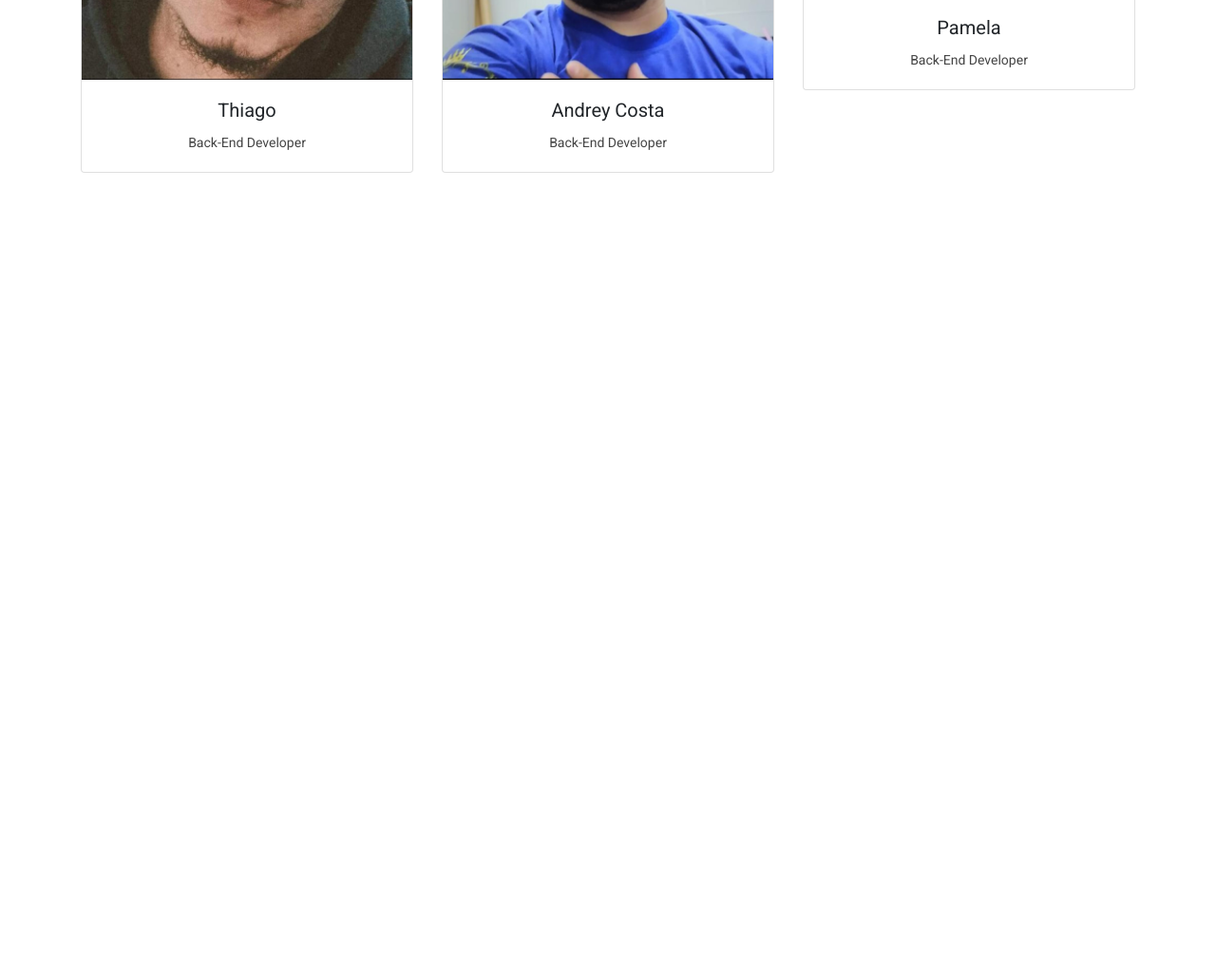
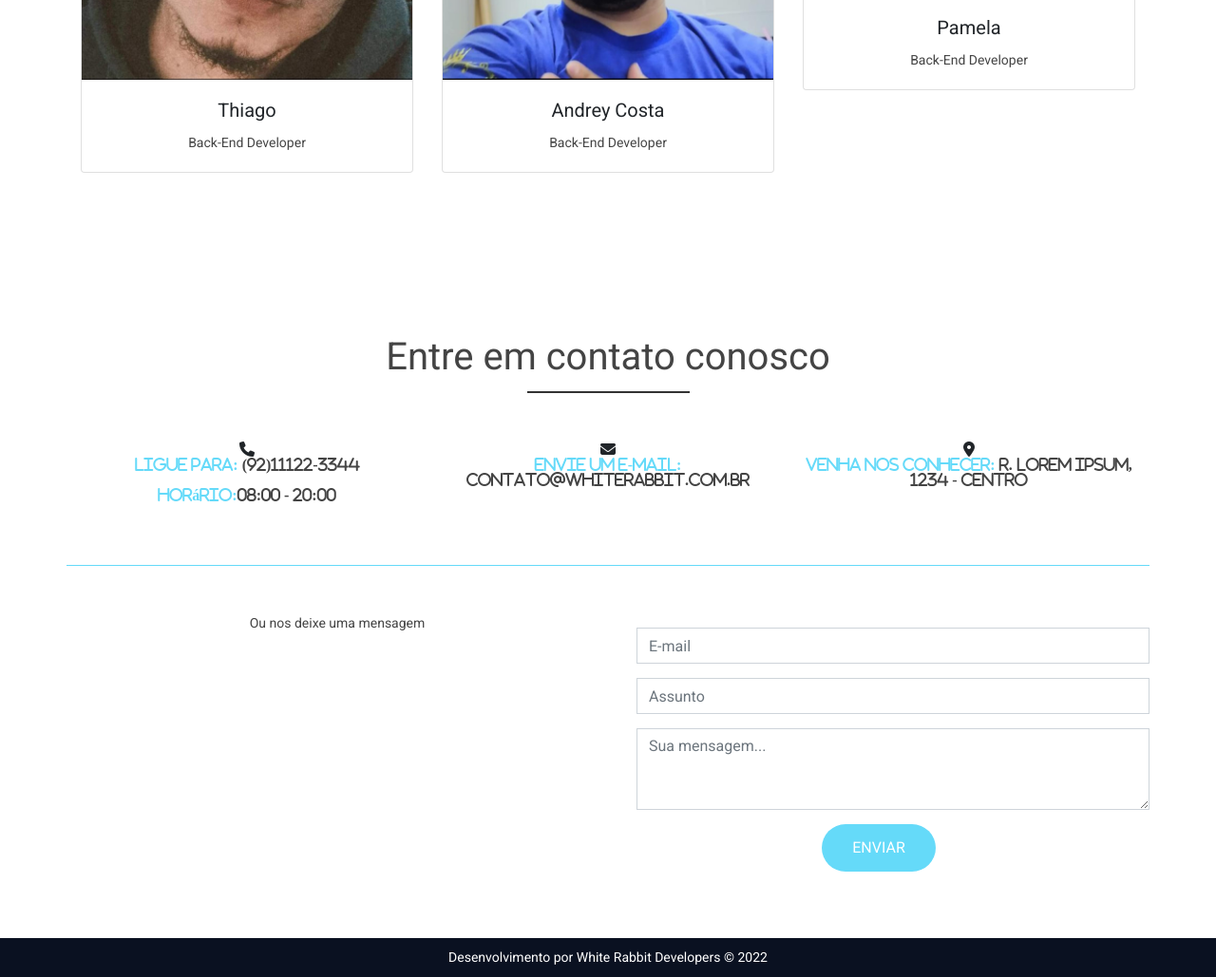
Before and after one commit to k-costa/tourism_agency, a plain HTML site: page index.html in a window 1280 px wide. Shown: the part 2437-3466 px from the top of the page at 95% size. Before the commit the page ends 2719 px from the top, so only its background shows below. Drawn offline with nearby package versions, Linux system fonts and the light colour scheme.

Commit message:
Implementação do footer

```diff
--- a/CSS/style.css
+++ b/CSS/style.css
@@ -118,3 +118,57 @@
 .card-body{
     text-align: center;
 }
+/* CSS footer */
+#contact-area{
+    text-align: center;
+}
+.contact-box{
+    padding-bottom: 50px;
+    margin-bottom: 50px;
+    border-bottom: 1px solid #65DAF9;
+}
+/*
+.contact-box i{
+    color: #444;
+    border: solid 1px #444;
+    border-radius: 50%;
+    width: 55px;
+    height: 55px;
+    line-height: 55px;
+    font-size: 24px;
+    margin-bottom: 20px;
+}
+*/
+.contact-box p{
+    font-size: 16px;
+}
+
+.contact-title{
+    font-weight:bold ;
+    color: #65DAF9;
+}
+#msg-box p{
+    font-size: 22px;
+}
+#contact-form input[type="text"], #contact-form input[type="email"], #contact-form textarea{
+    margin: 15px;
+    border-radius: 0;
+}
+#contact-form .main-btn{
+    width: 120px;
+    height: 50px;
+}
+#contact-form .main-btn:hover{
+    color: #65DAF9;
+}
+#copy-area{
+    background-color: #0A1121;
+}
+#copy-area .container{
+    padding: 10px 0;
+    text-align: center;
+}
+#copy-area .container p{
+    margin-bottom: 0;
+    color: #fff;
+}
--- a/index.html
+++ b/index.html
@@ -191,6 +191,54 @@
           </div>
         </div>
     </main>
+
+    <footer>
+      <div id="contact-area">
+        <div class="container">
+          <div class="row">
+            <div class="col-md-12">
+              <h3 class="main-title">Entre em contato conosco</h3>
+            </div>
+            <div class="col-md-4 contact-box">
+              <i class="fas fa-phone">
+                <p><span class="contact-title">Ligue para: </span>(92)11122-3344</p>
+                <p><span class="contact-title">Horário:</span>08:00 - 20:00</p>
+              </i>
+            </div>
+            <div class="col-md-4 contact-box">
+              <i class="fas fa-envelope">
+                <p><span class="contact-title">Envie um e-mail: </span>contato@whiterabbit.com.br</p>
+              </i>
+            </div>
+            <div class="col-md-4 contact-box">
+              <i class="fas fa-map-marker-alt">
+                <p><span class="contact-title">Venha nos conhecer: </span>R. Lorem Ipsum, 1234 - Centro</p>
+              </i>
+            </div>
+            <div class="col-md-6" id="mds-box">
+              <p>Ou nos deixe uma mensagem</p>
+            </div>
+            <div class="col-md-6" id="contact-form">
+              <form>
+                <input type="email" name="email" class="form-control" placeholder="E-mail">
+                <input type="text" class="form-control" placeholder="Assunto" name="subject">
+                <textarea class="form-control" rows="3" placeholder="Sua mensagem..." name="message"></textarea>
+                <input type="submit" class="main-btn" value="Enviar">
+              </form>
+            </div>
+          </div>
+        </div>
+      </div>
+      <div id="copy-area">
+        <div class="container">
+          <div class="row">
+            <div class="col-md-12">
+              <p>Desenvolvimento por White Rabbit Developers &copy; 2022</p>
+            </div>
+          </div>
+        </div>
+      </div>
+    </footer>
     <!-- Scripts do projeto -->
     <script src="/JS/script.js"></script>
 </body>
```
